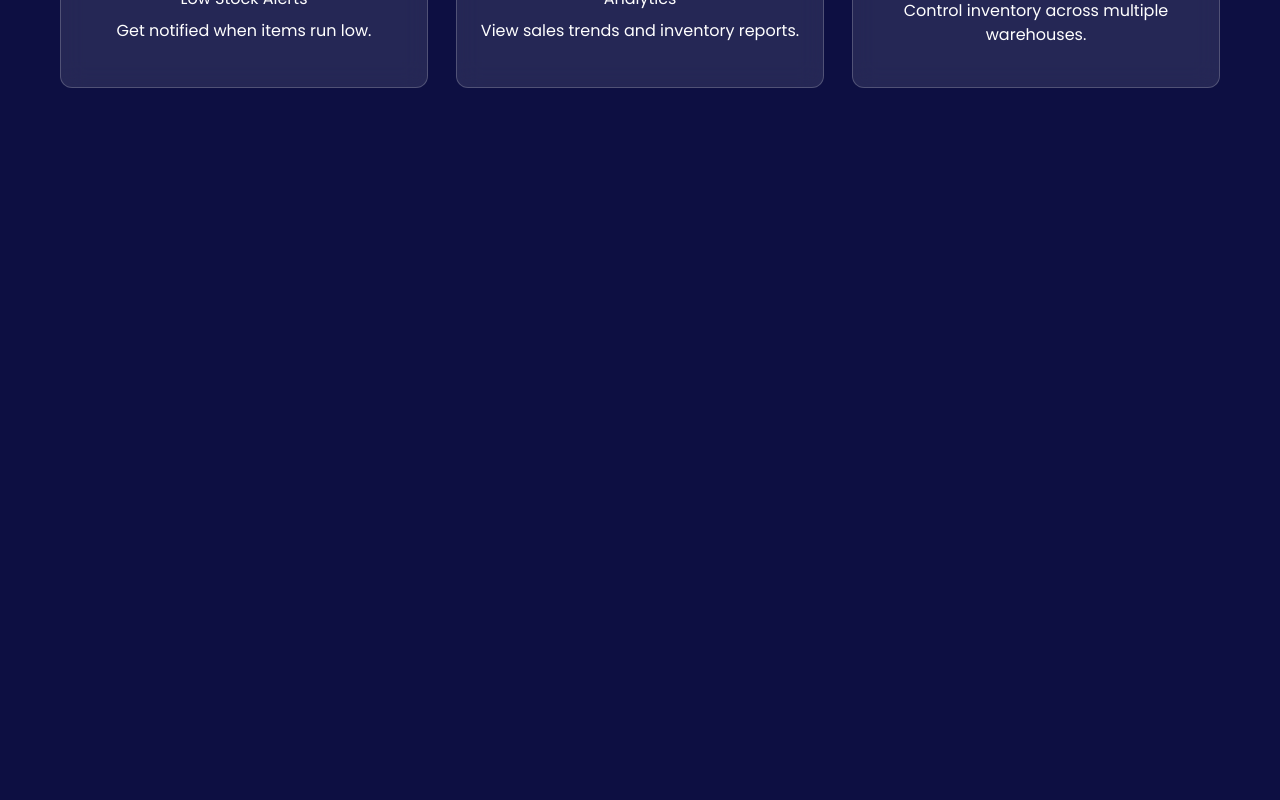
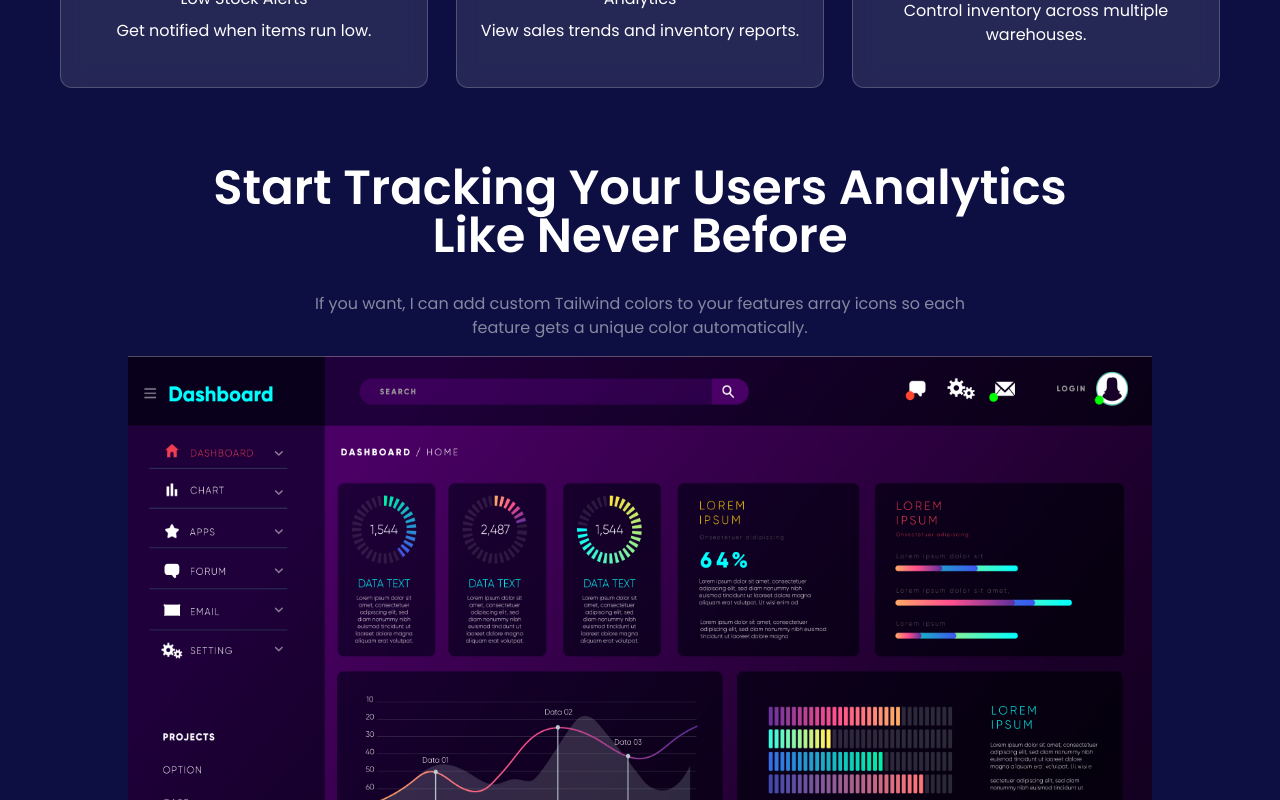
Before and after one commit to dani-dina/stocktrack-nextjs, a Next.js app: page / in a window 1280 px wide. Shown: the part 1320-2120 px from the top of the page. Before the commit the page ends 1448 px from the top, so only its background shows below. Built offline with nearby package versions, Linux system fonts and the light colour scheme.

Commit message:
Tracking section

```diff
--- a/components/StartTracking.tsx
+++ b/components/StartTracking.tsx
@@ -2,9 +2,34 @@ import Image from 'next/image';
 
 const StartTracking : React.FC = () => {
   return (
-    <section className='w-full min-h-min'>
-      <div className='mx-7 md:mx-15'>
+    <section className='w-full min-h-min my-5'>
+      <div className='mx-7 md:mx-15 flex flex-col items-center'>
+        <h1 className='text-white text-3xl font-semibold py-4 text-center md:text-5xl md:w-4/5'>
+          Start Tracking Your Users Analytics Like Never Before
+        </h1>
+        <p className='text-white/50 text-center py-4 md:w-3/5'>
+          If you want, I can add custom Tailwind colors to your features array icons so each feature gets a unique color automatically.
+        </p>
+        <div className="hidden md:block">
+          <Image
+            src="/dashboard-desktop.jpg"
+            alt="Dashboard"
+            width={500}
+            height={500}
+            className="h-[90vh] w-[80vw] "
+          />
+      </div>
 
+      {/* Mobile image */}
+      <div className="block md:hidden">
+        <Image
+          src="/dashboard-mobile.png"
+          alt="Dashboard"
+          width={400}
+          height={300}
+          className="w-full h-auto object-cover"
+        />
+      </div>
       </div>
     </section>
   );
```
Also changed, not shown: public/dashboard-desktop.jpg (added), public/dashboard-mobile.png (added).
